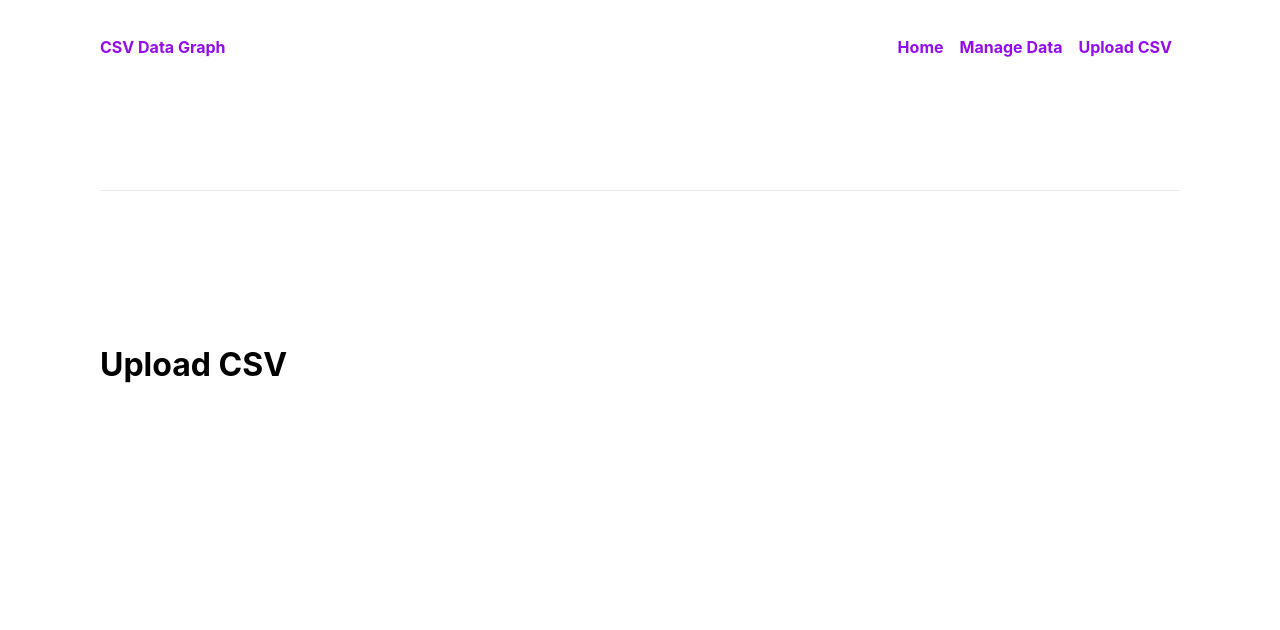
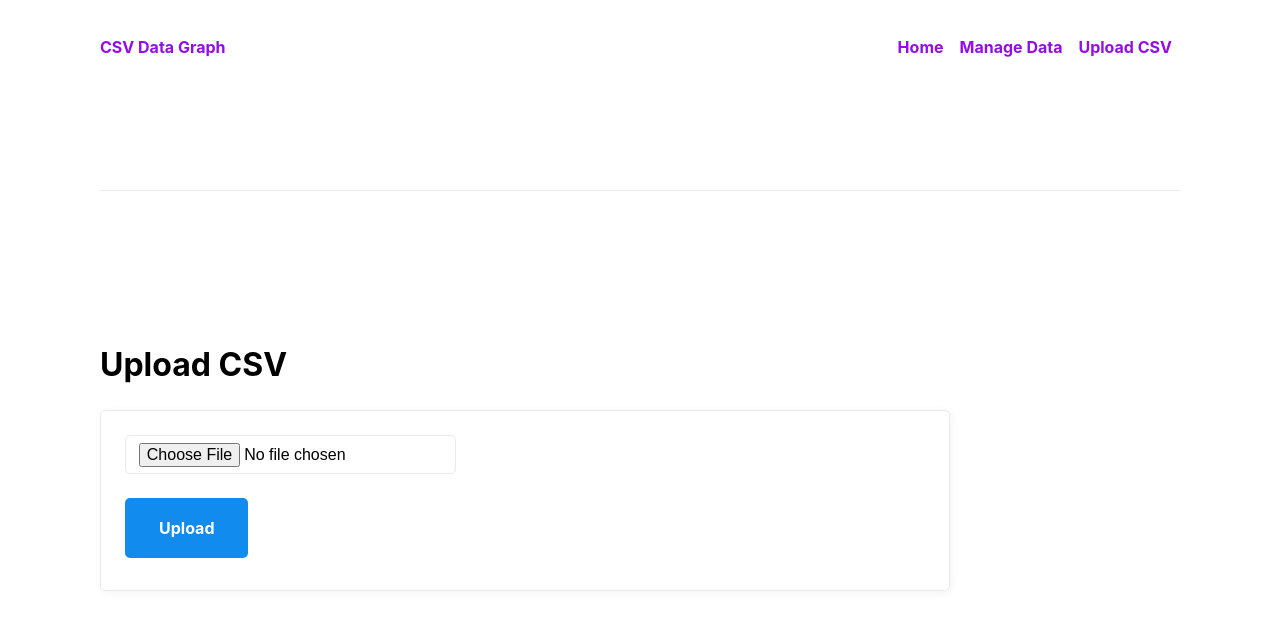
Before and after one commit to olmesm/csv-data-graph, a Next.js app: page /upload-csv in a window 1280 px wide. Shown: the top 630 px of the page. Built offline with nearby package versions, Linux system fonts and the light colour scheme.

Commit message:
added csv uploader

```diff
--- /dev/null
+++ b/components/UploadForm.jsx
@@ -0,0 +1,40 @@
+import { post } from "axios";
+import { useState } from "react";
+
+const URL = "/api/upload-csv";
+
+export const SimpleReactFileUpload = () => {
+  const [file, setFile] = useState(null);
+
+  const fileUpload = () => {
+    const formData = new FormData();
+    formData.append("file", file);
+
+    const config = {
+      headers: {
+        "content-type": "multipart/form-data",
+      },
+    };
+
+    return post(URL, formData, config);
+  };
+
+  const onFormSubmit = (e) => {
+    e.preventDefault();
+
+    fileUpload().then((response) => {
+      console.log(response.data);
+    });
+  };
+
+  const onChange = (e) => {
+    setFile(e.target.files[0]);
+  };
+
+  return (
+    <form onSubmit={onFormSubmit}>
+      <input type="file" onChange={onChange} />
+      <button type="submit">Upload</button>
+    </form>
+  );
+};
--- a/package.json
+++ b/package.json
@@ -8,7 +8,9 @@
     "start": "next start"
   },
   "dependencies": {
+    "axios": "^0.19.2",
     "chart.js": "^2.9.3",
+    "formidable": "^1.2.2",
     "next": "9.3.5",
     "react": "16.13.1",
     "react-dom": "16.13.1",
--- a/pages/upload-csv.js
+++ b/pages/upload-csv.js
@@ -1,9 +1,12 @@
 import { Layout } from "../components/Layout";
+import { SimpleReactFileUpload } from "../components/UploadForm";
 
 export default () => {
   return (
     <Layout>
       <h1>Upload CSV</h1>
+
+      <SimpleReactFileUpload />
     </Layout>
   );
 };
```
Also changed, not shown: pages/api/upload-csv.js (added, +16 -0 lines), 2 other files (tests, documents, lock files or other folders).
